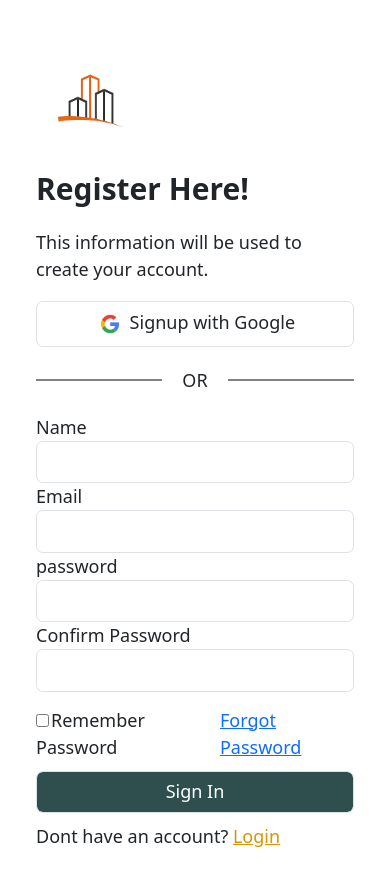
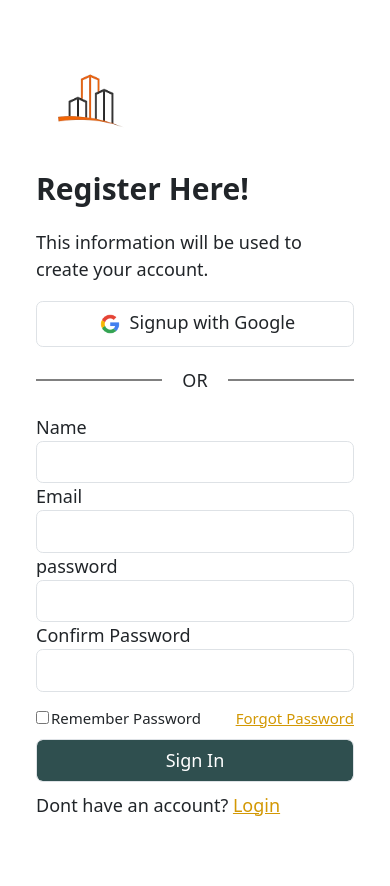
Before and after one commit to Mhaurvis/real-estate-hotel, a React (Create React App) app: page /register in a window 390 px wide. Shown: the top 886 px of the page. Built offline with nearby package versions, Linux system fonts and the light colour scheme.

Commit message:
tweaked a little css in the signup and signin components

```diff
--- a/src/components/register.jsx
+++ b/src/components/register.jsx
@@ -34,7 +34,7 @@ function Register(){
                     <label htmlFor="">Confirm Password</label>
                     <input type="password" className="form-control" />
                 </div>
-                <div className="signRemember">
+                <div className="registerRemember">
                     <div><input type="checkbox" style={{marginRight: '2px'}} />Remember Password</div>
                     <div><a href="">Forgot Password</a></div>
                 </div>
--- a/src/components/signIn.jsx
+++ b/src/components/signIn.jsx
@@ -26,7 +26,7 @@ function SignIn(){
                     <input type="password" className="form-control" />
                 </div>
                 <div className="signRemember">
-                    <div><input type="checkbox" />Remember Password</div>
+                    <div><input type="checkbox" style={{marginRight: '2px'}} />Remember Password</div>
                     <div><a href="">Forgot Password</a></div>
                 </div>
                 <button style={{marginTop: '10px', backgroundColor: 'darkslategray', color: 'white'}} className="form-control">Login</button>
--- a/src/styles/register.css
+++ b/src/styles/register.css
@@ -26,10 +26,15 @@
     background-color: black;
 }
 
-.signRemember{
+.registerRemember{
     display: flex;
+    flex-wrap: wrap;
     justify-content: space-between;
     margin-top: 15px;
+}
+
+.registerRemember > div a{
+    color: rgb(211, 152, 4);
 }
 
 
@@ -42,3 +47,9 @@
         display: none;
     }
 }
+
+@media (max-width: 400px){
+    .registerRemember > div, .registerRemember > div a{
+        font-size: 15px;
+    }
+}
--- a/src/styles/signIn.css
+++ b/src/styles/signIn.css
@@ -32,6 +32,10 @@
     margin-top: 15px;
 }
 
+.signRemember > div a{
+    color: rgb(211, 152, 4);
+}
+
 
 @media (max-width:700px){
     .signHere{
@@ -42,3 +46,9 @@
         display: none;
     }
 }
+
+@media (max-width: 400px){
+    .signRemember > div, .signRemember > div a{
+        font-size: 15px;
+    }
+}
```
